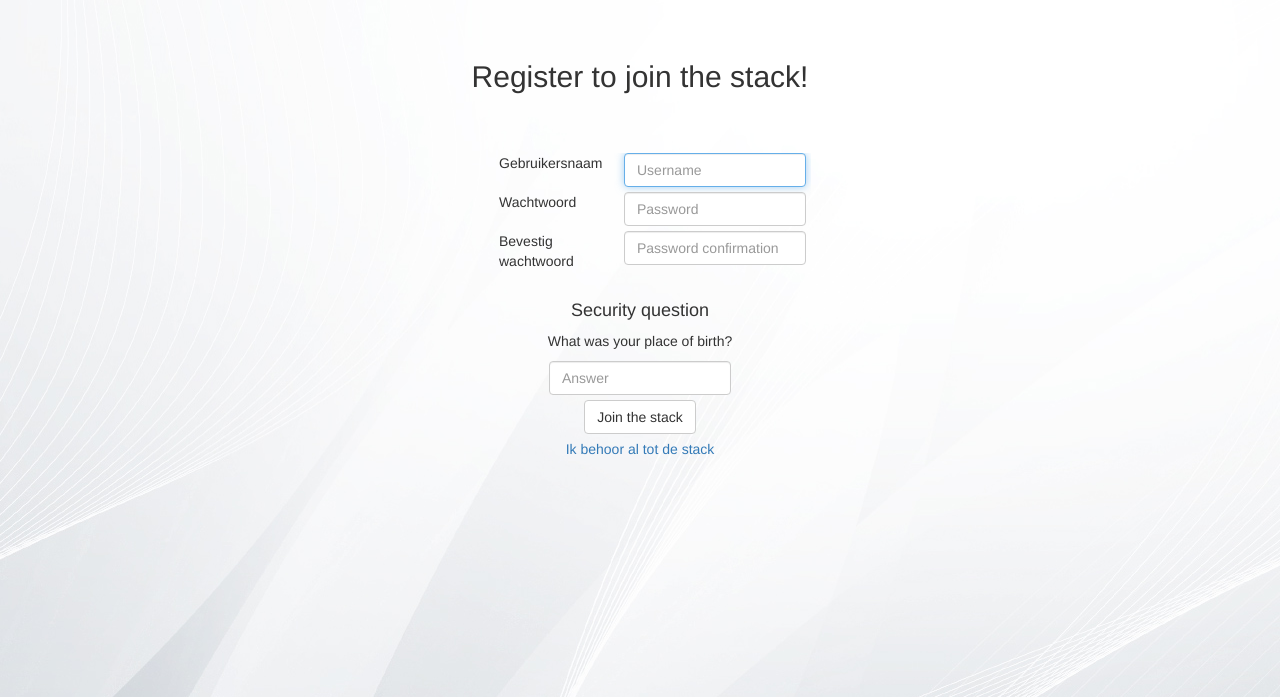
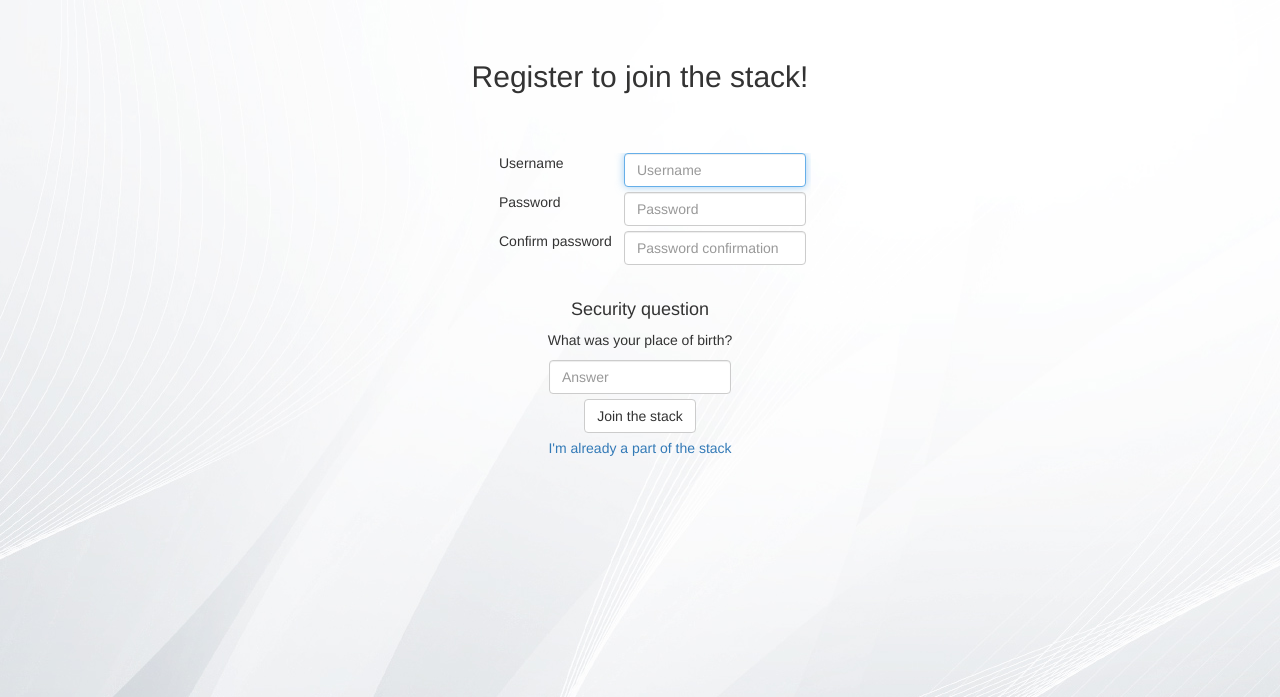
Before and after one commit to YasBenAll/WEBIK07, a Flask app: page /register in a window 1280 px wide. Shown: the part 67-764 px from the top of the page. Run offline with Flask 2, Linux system fonts and the light colour scheme; some libraries are stand-ins or nearby versions.

Commit message:
changed dutch to english

```diff
--- a/templates/register.html
+++ b/templates/register.html
@@ -12,19 +12,19 @@
         <fieldset>
             <div id="wrapper">
                 <div id="eerste_blok">
-                    Gebruikersnaam
+                    Username
                 </div>
                 <div id="tweede_blok">
                     <div class="form-group"><input autocomplete="off" autofocus class="form-control animate" name="username" id="usrname" placeholder="Username" type="text" required/></div>
                 </div>
                 <div id="eerste_blok">
-                    Wachtwoord
+                    Password
                 </div>
                 <div id="tweede_blok">
                     <div class="form-group"><input class="form-control animate" name="password" id="psw" placeholder="Password" type="password" required/></div>
                 </div>
                 <div id="eerste_blok">
-                    Bevestig wachtwoord
+                    Confirm password
                 </div>
                 <div id="tweede_blok">
                     <div class="form-group"><input class="form-control animate" name="confirmation" id="confir" placeholder="Password confirmation" type="password" onkeyup='check();' required/></div>
@@ -48,7 +48,7 @@
         </fieldset>
     </form>
     <div id="regel" class="animate">
-        <a href="{{ url_for('login') }}">Ik behoor al tot de stack</a>
+        <a href="{{ url_for('login') }}">I'm already a part of the stack</a>
     </div>
     <div id="message">
         <h6>Het wachtwoord moet ten minste bevatten:</h6>
```
Also changed, not shown: templates/forgot.html (+4 -4 lines), templates/login.html (+4 -4 lines).
